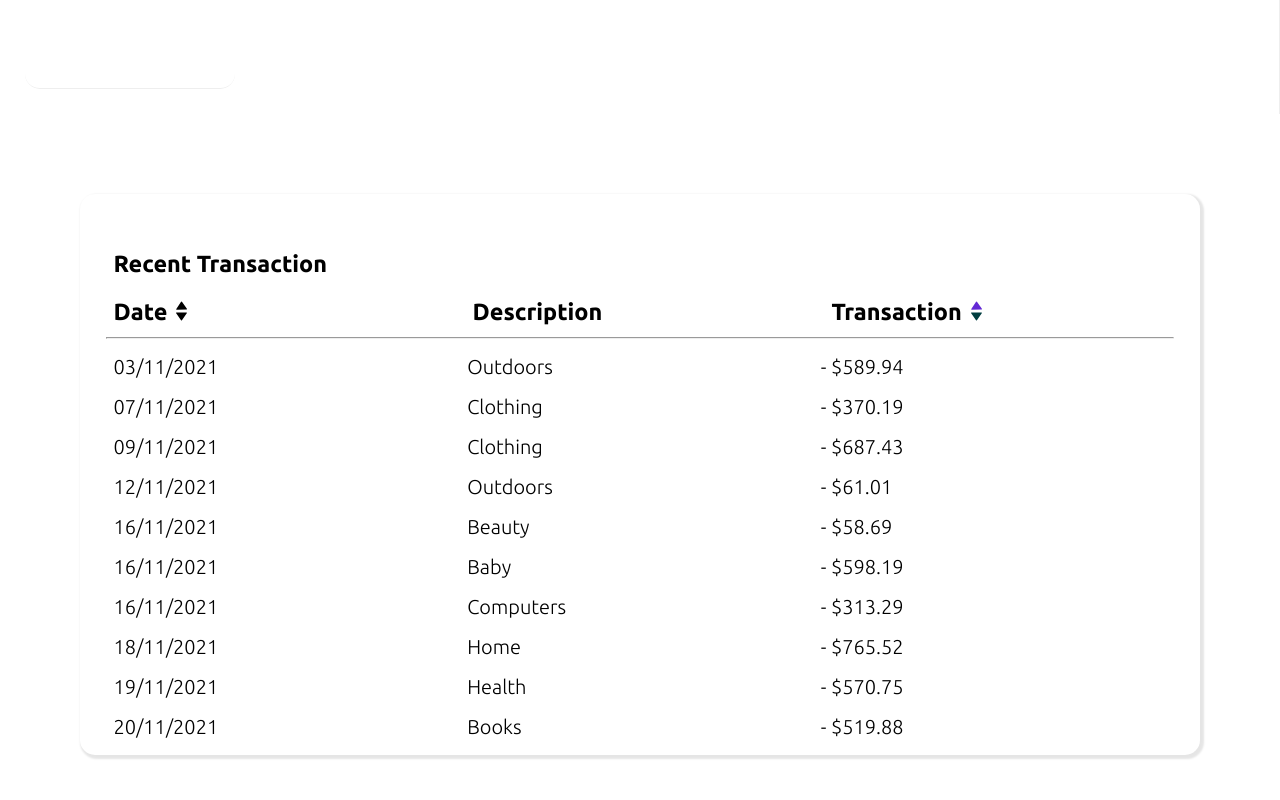
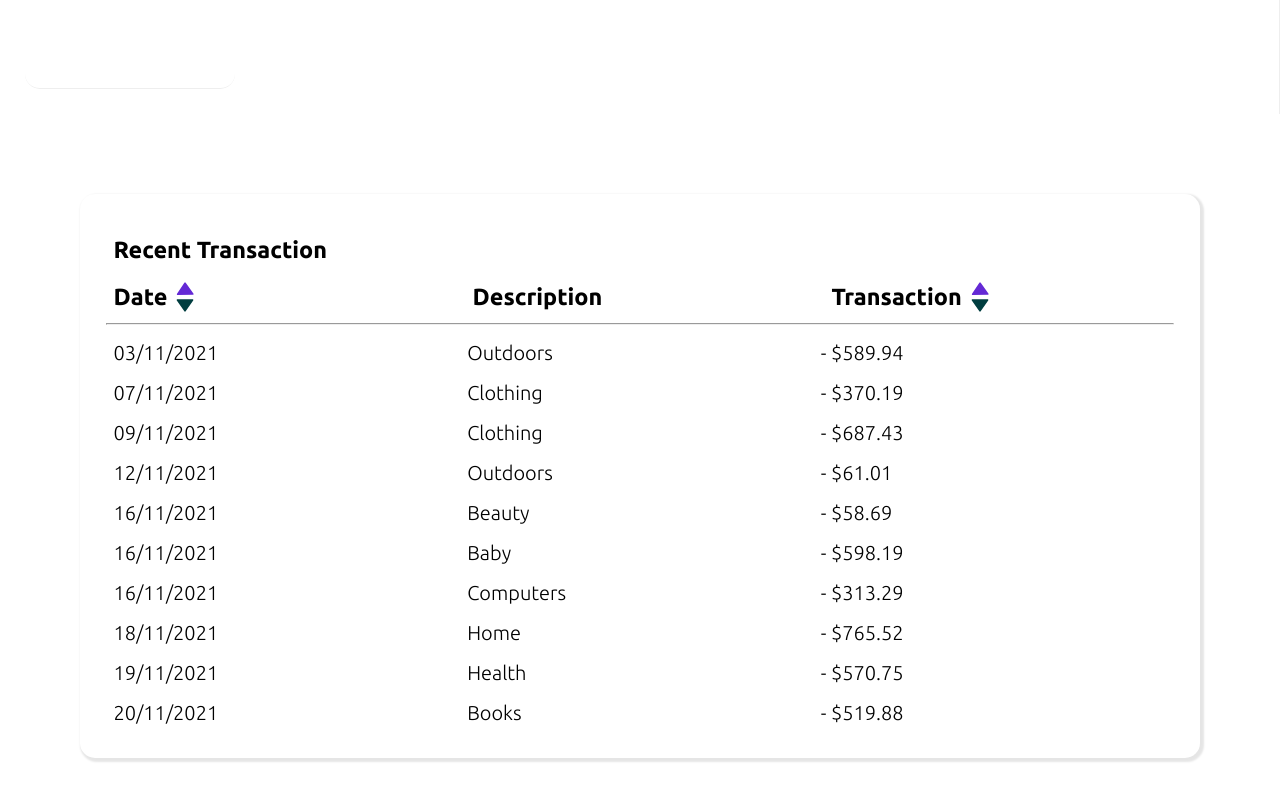
Before and after one commit to Judithlourde/Dashboard, a Vue app: page /transaction in a window 1280 px wide. Shown: the part 1320-2120 px from the top of the page. Built offline with nearby package versions, Linux system fonts and the light colour scheme.

Commit message:
Moved svg from template code to svg file

```diff
--- a/src/components/SortTableContent.vue
+++ b/src/components/SortTableContent.vue
@@ -7,10 +7,7 @@
                 <div class="sortTable__header-date">
                     <h3 @click="sortBy('transactiondate')">Date</h3>
 
-                        <svg @click="toggleSortOrder" width="21" height="36" viewBox="0 0 21 36" fill="none" xmlns="http://www.w3.org/2000/svg">
-                            <path d="M9.31501 32.3076C9.39146 32.4186 9.49375 32.5094 9.61308 32.5721C9.73241 32.6348 9.8652 32.6676 10 32.6676C10.1348 32.6676 10.2676 32.6348 10.3869 32.5721C10.5063 32.5094 10.6086 32.4186 10.685 32.3076L18.185 21.4742C18.2718 21.3493 18.3227 21.2029 18.3322 21.0511C18.3417 20.8992 18.3094 20.7477 18.2387 20.6129C18.1681 20.4781 18.0619 20.3653 17.9317 20.2866C17.8015 20.208 17.6522 20.1665 17.5 20.1667H2.50001C2.34821 20.1674 2.19946 20.2094 2.06974 20.2882C1.94003 20.3671 1.83426 20.4798 1.76382 20.6142C1.69337 20.7487 1.66091 20.8998 1.66993 21.0514C1.67895 21.2029 1.72911 21.3491 1.81501 21.4742L9.31501 32.3076Z" fill="black"/>
-                            <path d="M10.7364 3.82451C10.6584 3.71457 10.5548 3.62524 10.4346 3.56423C10.3144 3.50321 10.1812 3.47233 10.0464 3.47425C9.91157 3.47616 9.77926 3.51082 9.66083 3.57522C9.54241 3.63963 9.44141 3.73186 9.36655 3.84397L2.02123 14.7828C1.9362 14.9089 1.88737 15.056 1.88006 15.208C1.87274 15.36 1.90722 15.511 1.97973 15.6448C2.05225 15.7785 2.16003 15.8899 2.29138 15.9667C2.42272 16.0435 2.5726 16.0828 2.72473 16.0804L17.7232 15.8673C17.875 15.8645 18.0231 15.8204 18.1517 15.7397C18.2803 15.659 18.3845 15.5448 18.453 15.4094C18.5215 15.2739 18.5518 15.1224 18.5406 14.971C18.5295 14.8196 18.4772 14.6741 18.3896 14.5502L10.7364 3.82451Z" fill="black"/>
-                        </svg>
+                    <img @click="toggleSortOrder" src="/svg/asc_desc_arrows.svg" alt="ascending-descending-arrows">
                 </div>
 
                 <div class="sortTable__header-description">
@@ -20,10 +17,7 @@
                 <div class="sortTable__header-transaction">
                     <h3 @click="sortBy('transaction')">Transaction</h3>
 
-                        <svg @click="toggleSortOrder" width="21" height="36" viewBox="0 0 21 36" fill="none" xmlns="http://www.w3.org/2000/svg">
-                            <path d="M9.31501 32.3075C9.39146 32.4185 9.49375 32.5093 9.61308 32.572C9.73241 32.6347 9.8652 32.6675 10 32.6675C10.1348 32.6675 10.2676 32.6347 10.3869 32.572C10.5063 32.5093 10.6086 32.4185 10.685 32.3075L18.185 21.4741C18.2718 21.3492 18.3227 21.2028 18.3322 21.051C18.3417 20.8991 18.3094 20.7476 18.2387 20.6128C18.1681 20.478 18.0619 20.3652 17.9317 20.2865C17.8015 20.2078 17.6522 20.1664 17.5 20.1666H2.50001C2.34821 20.1673 2.19946 20.2092 2.06974 20.2881C1.94003 20.3669 1.83426 20.4797 1.76382 20.6141C1.69337 20.7486 1.66091 20.8997 1.66993 21.0512C1.67895 21.2028 1.72911 21.349 1.81501 21.4741L9.31501 32.3075Z" fill="#013E40"/>
-                            <path d="M10.7364 3.82438C10.6584 3.71445 10.5548 3.62512 10.4346 3.56411C10.3144 3.50309 10.1812 3.47221 10.0464 3.47413C9.91157 3.47604 9.77926 3.51069 9.66083 3.5751C9.54241 3.63951 9.44141 3.73174 9.36655 3.84385L2.02123 14.7826C1.9362 14.9088 1.88737 15.0559 1.88006 15.2079C1.87274 15.3598 1.90722 15.5109 1.97973 15.6447C2.05225 15.7784 2.16003 15.8897 2.29138 15.9665C2.42272 16.0433 2.5726 16.0827 2.72473 16.0803L17.7232 15.8672C17.875 15.8644 18.0231 15.8203 18.1517 15.7396C18.2803 15.6589 18.3845 15.5447 18.453 15.4093C18.5215 15.2738 18.5518 15.1222 18.5406 14.9708C18.5295 14.8195 18.4772 14.674 18.3896 14.5501L10.7364 3.82438Z" fill="#6429D5"/>
-                        </svg>
+                    <img @click="toggleSortOrder" src="/svg/asc_desc_arrows.svg" alt="ascending-descending-arrows">
                 </div>
             </div>
 
@@ -42,6 +36,7 @@
 
 <script>
     import SortTable from '../components/SortTable.vue';
+
     const transactionData = `[{ "transactiondate": "03/11/2021", "description": "Outdoors", "transaction": "$589.94" }, { "transactiondate": "07/11/2021", "description": "Clothing", "transaction": "$370.19" }, { "transactiondate": "16/11/2021", "description": "Beauty", "transaction": "$58.69" }, { "transactiondate": "19/11/2021", "description": "Health", "transaction": "$570.75" }, { "transactiondate": "12/11/2021", "description": "Outdoors", "transaction": "$61.01" }, { "transactiondate": "16/11/2021", "description": "Baby", "transaction": "$598.19" }, { "transactiondate": "18/11/2021", "description": "Home", "transaction": "$765.52" }, { "transactiondate": "16/11/2021", "description": "Computers", "transaction": "$313.29" }, { "transactiondate": "09/11/2021", "description": "Clothing", "transaction": "$687.43" }, { "transactiondate": "20/11/2021", "description": "Books", "transaction": "$519.88" }]`
     export default {
         components: {
@@ -85,6 +80,7 @@
 
                 return this.transactions.sort((a, b) => compareFunction(a, b) * orderValue);
             },
+
             stylingSortTableView() {
                 return this.sortTableView
             }
@@ -109,7 +105,6 @@
         font-size: .85rem;
         display: flex;
         flex-direction: column;
-        padding: .5rem;
     }
 
     .sortTable__header {
@@ -144,14 +139,26 @@
 
     /* styling for view */
         .sortTableView {
-        height: 80%;
             border-radius: 15px;
             box-shadow: 2px 2px 2px 2px rgba(0, 0, 0, .1);
             background: #fff;
+            padding: 2%;
+        }
+
+    /* small devices (mobiles, 768px and down) */
+    @media screen and (max-width: 768px) {
+        .sortTableView {
+            margin: 5vh;
+            font-size: .65rem;
+        }
+    }
+
+    /* Medium devices (landscape tablets, 768px and up) */
+    @media screen and (min-width: 768px) {
+        .sortTableView {
+            height: 80%;
             margin: 10vh;
-        padding-right: 2%;
-        padding-left: 2%;
-        padding-top: 5vh;
             font-size: 1.25rem;
         }
+    }
 </style>
```
Lines whose indentation alone changed are shown as unchanged.
